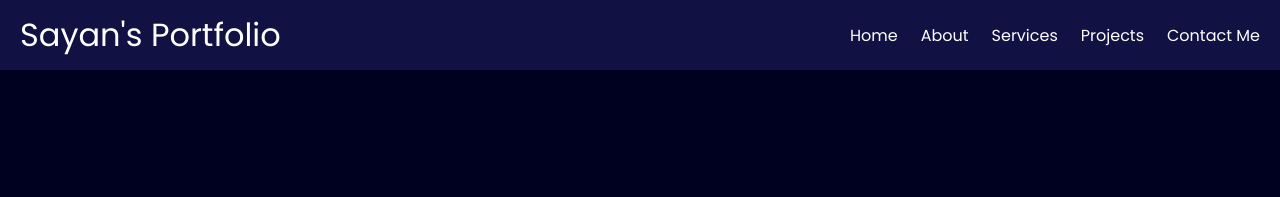
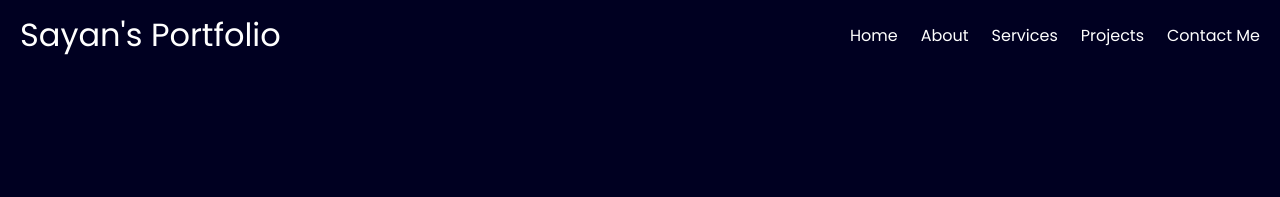
Before and after one commit to sayan111222/SayanMondal-Portfolio, a plain HTML site: page index.html in a window 1280 px wide. Shown: the top 197 px of the page. Drawn offline with nearby package versions, Linux system fonts and the light colour scheme.

Commit message:
Update index.html

```diff
--- a/index.html
+++ b/index.html
@@ -29,7 +29,9 @@
             align-items: center;
             padding: 0 20px;
             height: 70px;
-            background-color: rgb(17, 17, 68);
+            background-color: rgb(0, 0, 33);
+            width: 100%;
+
         }
 
         .left {
```
